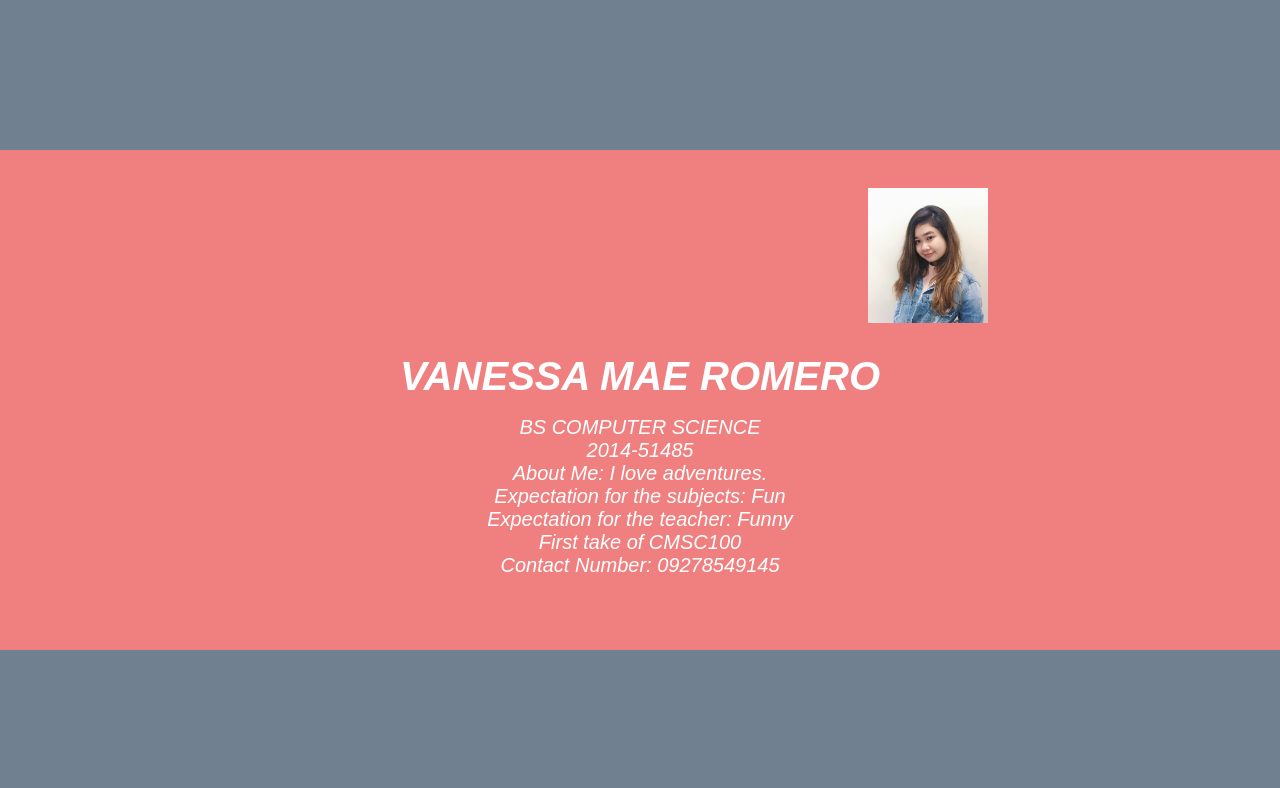
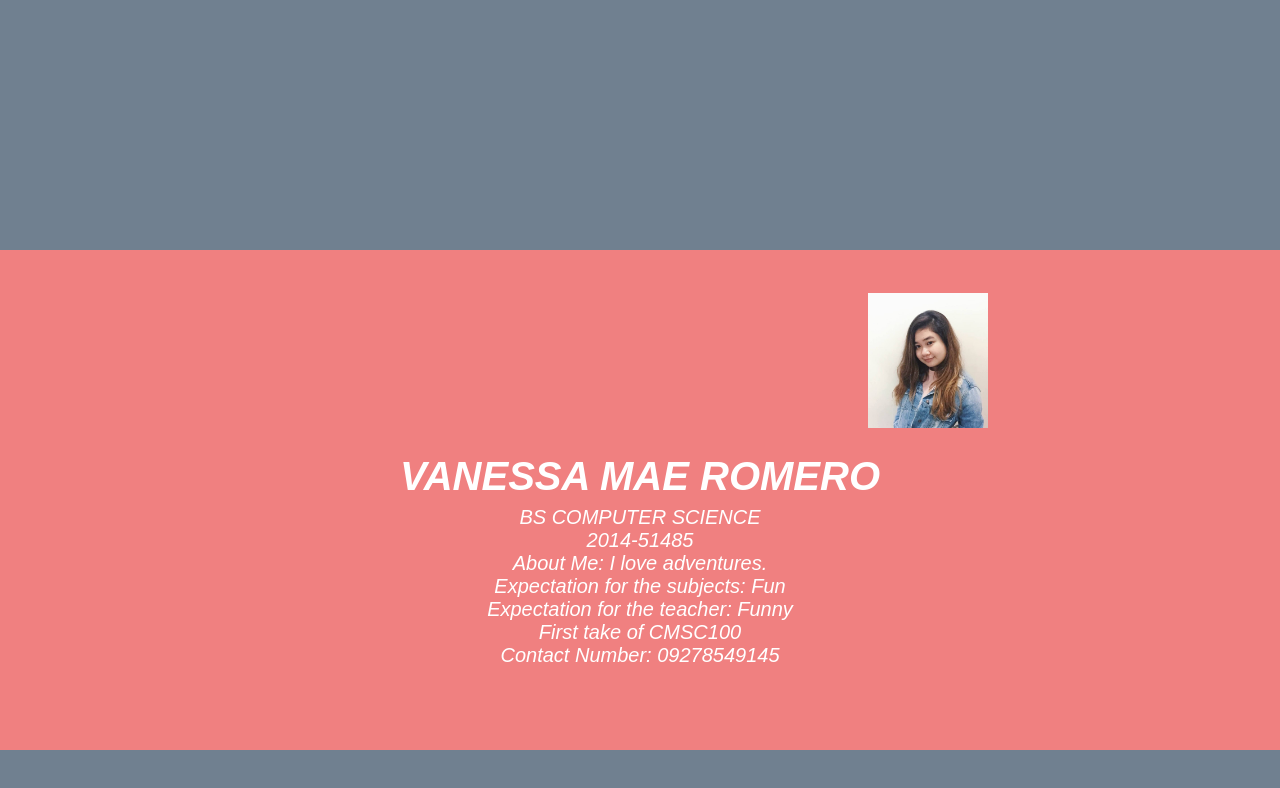
Before and after one commit to vaanessaromero/vaanessaromero.github.io, a plain HTML site: page index.html in a window 1280 px wide. Drawn offline with Linux system fonts and the light colour scheme.

Commit message:
Initial Commit

```diff
--- a/style.css
+++ b/style.css
@@ -1,6 +1,6 @@
 #grayBar {
 	background-color: 	#708090;
-	height: 150px;
+	height: 250px;
 	left: 0px;
 	position: fixed;
 	width: 100%;
@@ -14,7 +14,7 @@
 	left: 0px;
 	position: fixed;
 	width: 100%;
-	top: 150px;
+	top: 250px;
 	z-index:-1;
 }
 
@@ -24,15 +24,16 @@
 	left: 0px;
 	position: fixed;
 	width: 100%;
-	top: 650px;
+	top: 750px;
 	z-index: -1;
 }
+
 
 #dp {
 	position: relative;
 	width: 120px;
 	height: 135px;
-	top: 180px;
+	top: 285px;
 	left: 860px;
 	z-index: 2;
 }
@@ -45,7 +46,7 @@ h1{
 	font-style: italic;
 	color: white;
 	text-align: center;
-	top: 180px;
+	top: 280px;
 }
 
 p{
@@ -56,5 +57,5 @@ p{
 	font-style: italic;
 	color: white;
 	text-align: center;
-	top: 170px;
+	top: 260px;
 }
```
